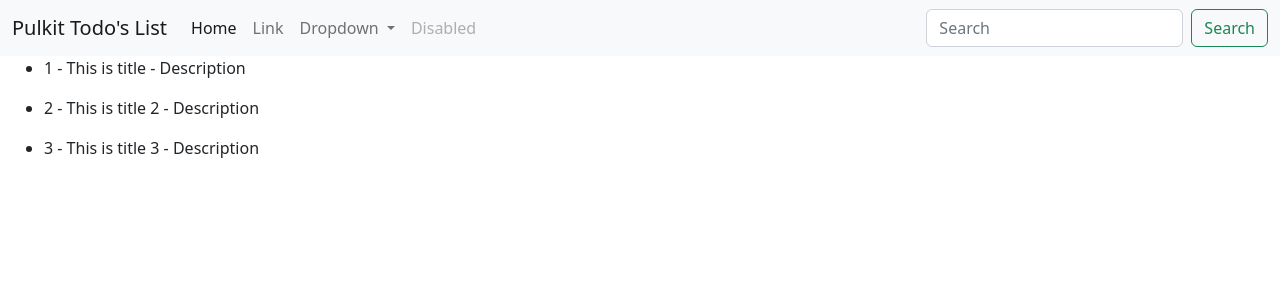
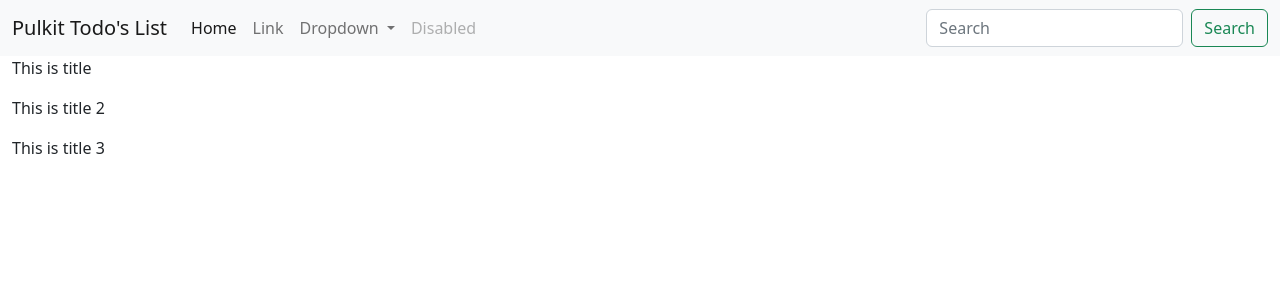
Before and after one commit to pulkit-bhardwaj/Angular, an Angular app in the folder cwh-todo-list/: page / in a window 1280 px wide. Shown: the top 300 px of the page. Built offline with nearby package versions, Linux system fonts and the light colour scheme.

Commit message:
some conflict resolved

```diff
--- a/cwh-todo-list/src/app/MyComponents/todo-item/todo-item.component.html
+++ b/cwh-todo-list/src/app/MyComponents/todo-item/todo-item.component.html
@@ -1 +1 @@
-<p>todo-item works!</p>
+<p>{{todo.title}}</p>
--- a/cwh-todo-list/src/app/MyComponents/todo-item/todo-item.component.ts
+++ b/cwh-todo-list/src/app/MyComponents/todo-item/todo-item.component.ts
@@ -1,4 +1,5 @@
-import { Component, OnInit } from '@angular/core';
+import { Component, OnInit, Input } from '@angular/core';
+import { Todo } from 'src/app/Todo'
 
 @Component({
   selector: 'app-todo-item',
@@ -6,7 +7,7 @@ import { Component, OnInit } from '@angular/core';
   styleUrls: ['./todo-item.component.css']
 })
 export class TodoItemComponent implements OnInit {
-
+  @Input() todo: Todo;
   constructor() { }
 
   ngOnInit(): void {
--- a/cwh-todo-list/src/app/MyComponents/todos/todos.component.html
+++ b/cwh-todo-list/src/app/MyComponents/todos/todos.component.html
@@ -1,3 +1,3 @@
-<ul *ngFor="let todo of todos">
-    <li>{{todo.sno}} - {{todo.title}} - {{todo.desc}}</li>
-</ul>
+<div *ngFor="let todo of todos">
+    <app-todo-item [todo]="todo"></app-todo-item>
+</div>
```
